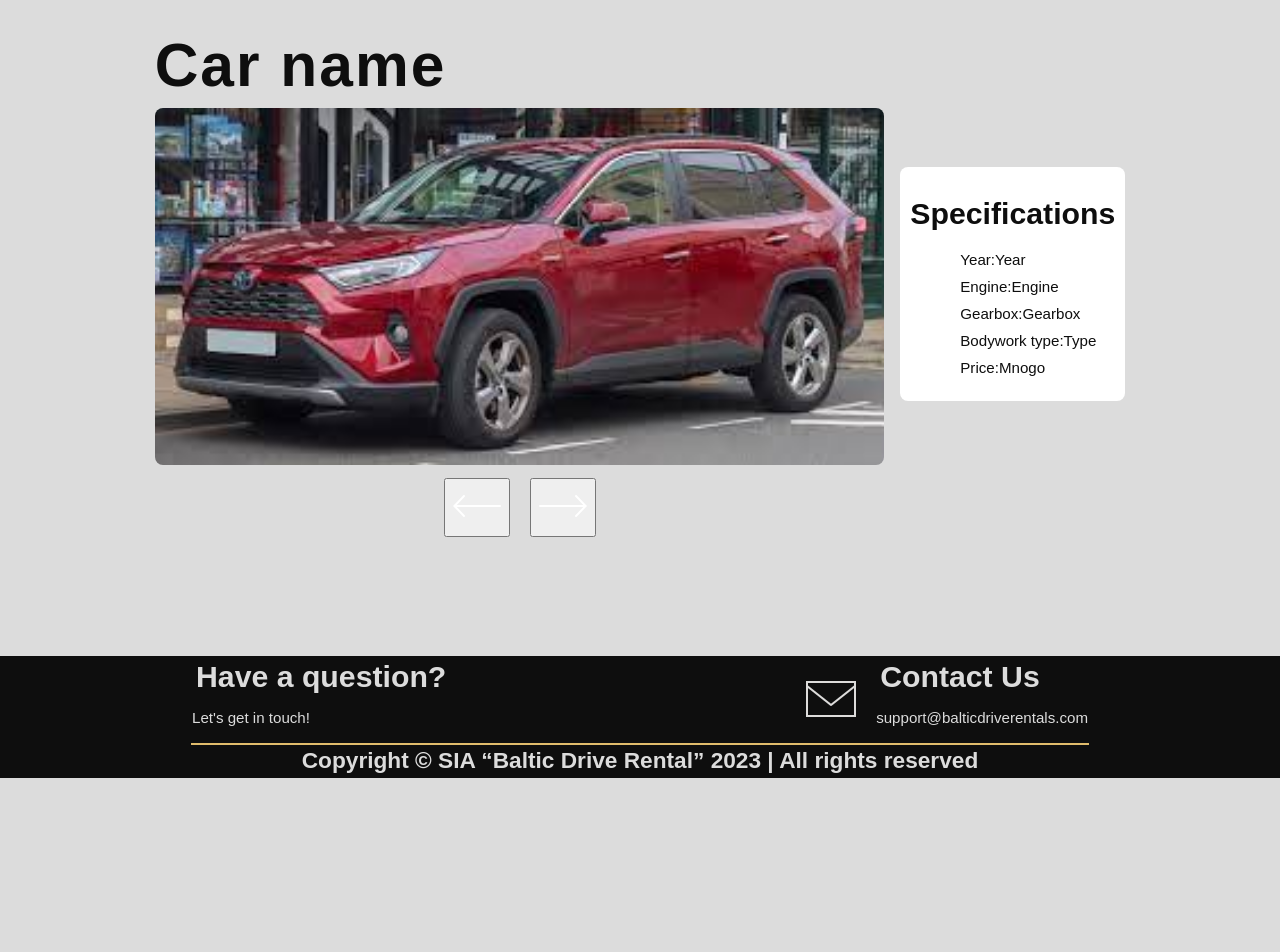
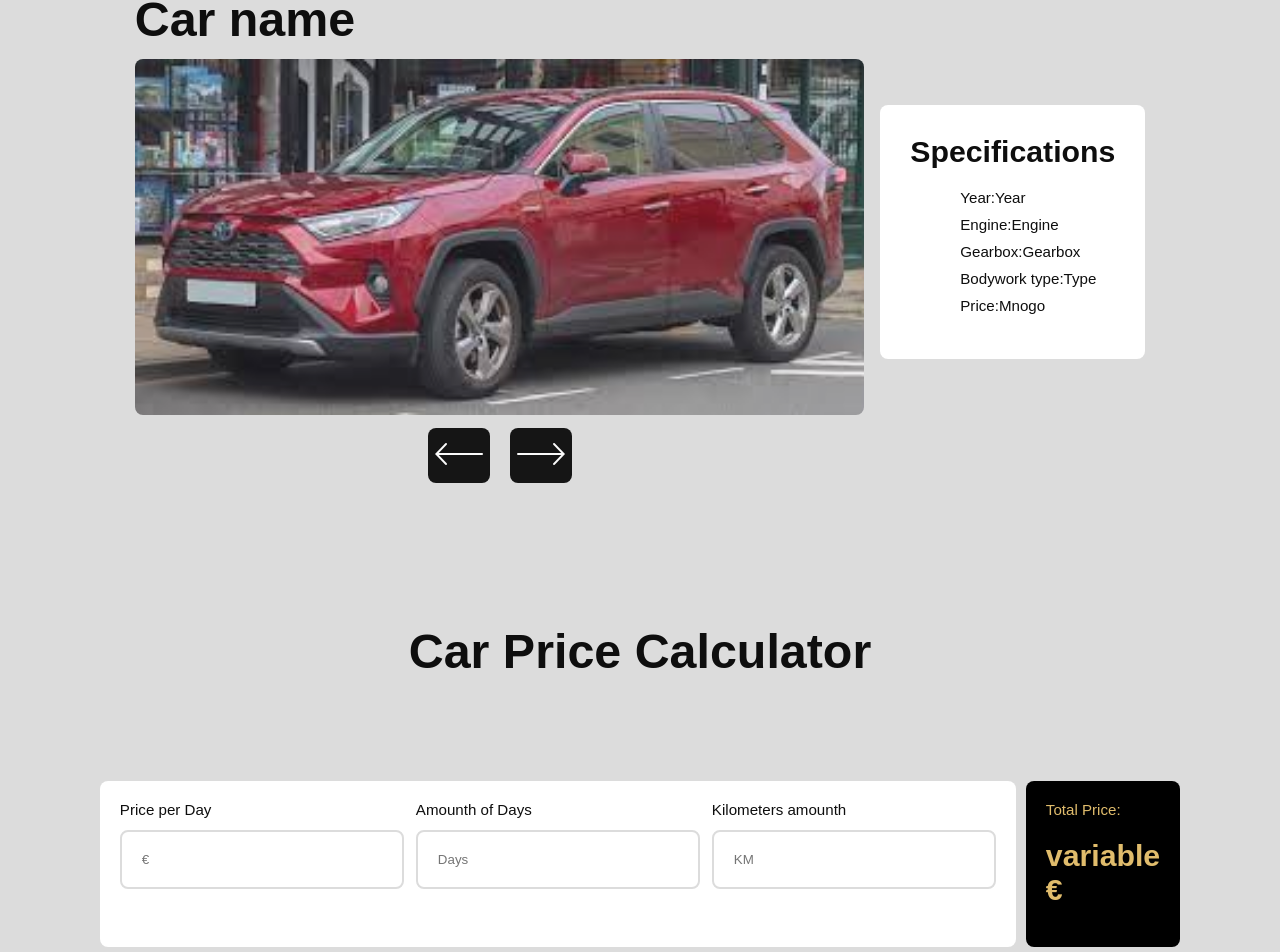
Before and after one commit to Dimitrijevs/baltic-drive-rentals, a Vue app: page /car-var in a window 1280 px wide. Shown: the part 139-1091 px from the top of the page. Before the commit the page ends 917 px from the top, so only its background shows below. Built offline with nearby package versions, Linux system fonts and the light colour scheme.

Commit message:
finished main page

```diff
--- a/src/App.vue
+++ b/src/App.vue
@@ -91,4 +91,34 @@ body {
 .bottom {
     margin-bottom: 8%;
 }
+
+.fadeInRight {
+    animation: fadeInRight 2s ease;
+}
+
+@keyframes fadeInRight {
+    from {
+      opacity: 0;
+      transform: translateX(100%);
+    }
+    to {
+      opacity: 1;
+      transform: translateX(0);
+    }
+}
+
+.fadeInTop {
+    animation: fadeInTop 2s ease;
+}
+
+@keyframes fadeInTop {
+    from {
+      opacity: 0;
+      transform: translateY(-100%);
+    }
+    to {
+      opacity: 1;
+      transform: translateY(0);
+    }
+}
 </style>
--- a/src/views/HomeView.vue
+++ b/src/views/HomeView.vue
@@ -1,6 +1,6 @@
 <template>
   <div class="top-container">
-      <div class="text-container">
+      <div class="text-container fadeInTop">
         <div>
           <h1 class="header-style">Mobility when you need it!</h1>
         </div>
@@ -8,7 +8,7 @@
           <a href="https://play.google.com/store/apps/details?id=com.primeleasing.citybee&hl=en&pli=1">Download App!</a>
       </div>
       <div class="image-container">
-          <img class="img-zoom" :src="require('@/assets/car1.jpg')" alt="#">
+          <img class="img-zoom fadeInRight" :src="require('@/assets/car1.jpg')" alt="#">
       </div>
   </div>
 
@@ -51,7 +51,7 @@
             that most of the time stand still and fill neighborhoods and streets.
         </p>
     </div>
-    <img class="img-zoom" :src="require('@/assets/car2.jpg')" alt="">
+    <img class="img-zoom fadeInRight" :src="require('@/assets/car2.jpg')" alt="">
   </div>
 
   <div class="user-choices">
@@ -73,18 +73,14 @@
   <div class="reviews">
     <h1 class="header-style">Our Reviews</h1>
     <div class="user-box gradient">
-      <img class="img-zoom" :src="require('@/assets/1-whiteWoman.png')" alt="#">
-      <h1 id="author">Author name</h1>
-      <p id="info">
-        Lorem, ipsum dolor sit amet consectetur adipisicing elit.
-        Rerum obcaecati iusto aperiam officia quasi ratione
-        facere incidunt dolores maiores sint.
-      </p>
+      <img class="img-zoom" :src="require(`@/assets/${reviews[currentItem].photo}`)" alt="#">
+      <h1 id="author">{{ reviews[currentItem].name }}</h1>
+      <p id="info">{{ reviews[currentItem].review }}</p>
       <div class="button-container">
-        <button class="prev-btn">
+        <button class="prev-btn" @click="changeReview('prev')">
           <img :src="require('@/assets/arrow-left.png')" alt="" />
         </button>
-        <button class="next-btn">
+        <button class="next-btn" @click="changeReview('next')">
           <img :src="require('@/assets/arrow-right.png')" alt="" />
         </button>
       </div>
@@ -116,26 +112,55 @@ export default {
   data() {
     return {
       userChoices: [
-        { id: 1, title: "Volkswagen Polo", price: "14€ / Day", photo: "vw-polo.jpg" },
-        { id: 2, title: "Toyota rav4", price: "40€ / Day", photo: "toyota-rav4.jpeg" },
-        {id: 3, title: "Volkswagen Arteon", price: "32€ / Day", photo: "vw-arteon.jpeg"},
-        {id: 4, title: "Tesla Model 3 Long Range", price: "50€ / Day", photo: "tesla-3.jpeg"},
-        {id: 5, title: "BMW 320i", price: "35€ / Day", photo: "bmw-3series.jpeg"},
-        {id: 6, title: "Audi A4", price: "38€ / Day", photo: "audi-a4.jpeg"}
+        { id: 1, title: "Volkswagen Polo", price: "14€ / Day + 0.22€ / KM", photo: "vw-polo.jpg" },
+        { id: 2, title: "Toyota rav4", price: "40€ / Day + 0.34€ / KM", photo: "toyota-rav4.jpeg" },
+        {id: 3, title: "Volkswagen Arteon", price: "32€ / Day + 0.26€ / KM", photo: "vw-arteon.jpeg"},
+        {id: 4, title: "Tesla Model 3 Long Range", price: "50€ / Day + 0.48€ / KM", photo: "tesla-3.jpeg"},
+        {id: 5, title: "BMW 320i", price: "35€ / Day + 0.32€ / KM", photo: "bmw-3series.jpeg"},
+        {id: 6, title: "Audi A4", price: "38€ / Day + 0.42€ / KM", photo: "audi-a4.jpeg"}
       ],
       reviews: [
-        {id: 1, name: "Ktoto chtoto 1", photo: "1-whiteWoman.png"},
-        {id: 2, name: "Ktoto chtoto 2", photo: "2-whiteWoman.png"},
-        {id: 3, name: "Ktoto chtoto 3", photo: "3-blackMan.png"},
-        {id: 4, name: "Ktoto chtoto 4", photo: "4-asianMan.png"}
+        {
+          id: 1,
+          name: "Emily Harrison",
+          review: "Baltics Rentals exceeded expectations. Their cars were clean, well-maintained, and the rental process was hassle-free. Exceptional service for short-term car rentals, highly recommended.",
+          photo: "1-whiteWoman.png"
+        },
+        {
+          id: 2,
+          name: "Olivia Martinez",
+          review: "Baltics Rentals provided me with a top-notch car for a weekend getaway. Convenient, friendly, and affordable. I'll definitely choose them for my next trip.",
+          photo: "2-whiteWoman.png"
+        },
+        {
+          id: 3,
+          name: "Samuel Anderson",
+          review: "Using Baltics Rentals for a short-term car rental was seamless. Their vehicles were in excellent condition, and the staff was friendly and efficient. A reliable choice for quick rentals.",
+          photo: "3-blackMan.png"
+        },
+        {
+          id: 4,
+          name: "Benjamin Cooper",
+          review: "I rented a car from Baltics Rentals for a short trip, and it was a fantastic experience. The car was spotless, and the process was quick. I'll use them again for sure.",
+          photo: "4-asianMan.png"
+        }
       ],
       currentItem: 0,
     };
+  },
+  methods: {
+    changeReview(direction) {
+      if (direction === 'prev') {
+        this.currentItem = (this.currentItem - 1 + this.reviews.length) % this.reviews.length;
+      } else if (direction === 'next') {
+        this.currentItem = (this.currentItem + 1) % this.reviews.length;
+      }
+    }
   }
-};
+}
 </script>
 
-<style>
+<style scoped>
   .top-container {
       display: flex;
       margin-top: 6%;
--- a/src/views/carView.vue
+++ b/src/views/carView.vue
@@ -2,17 +2,17 @@
     <div class="main-container">
         <div class="left">
             <div class="top">
-                <h1>Car name</h1>
+                <h1 class="header-style top">Car name</h1>
             </div>
             <div class="bottom">
-                <div class="img">
+                <div class="img img-zoom">
                     <img :src="require('@/assets/toyota-rav4.jpeg')" alt="main-img">
                 </div>
-                <div class="button-container">
-                    <button class="prev-btn">
+                <div class="button-container text-center">
+                    <button class="prev-btn img-zoom">
                         <img :src="require('@/assets/arrow-left.png')" alt="" />
                     </button>
-                    <button class="next-btn">
+                    <button class="next-btn img-zoom">
                         <img :src="require('@/assets/arrow-right.png')" alt="" />
                     </button>
                 </div>
@@ -45,6 +45,32 @@
             </ul>
         </div>
     </div>
+
+    <h1 class="header-style text-center bottom">Car Price Calculator</h1>
+
+    <div class="bottom-bottom">
+        <div class="bottom-left">
+            <div class="flex">
+                <label for="">Price per Day</label>
+                <input type="number" placeholder="€">
+            </div>
+
+            <div class="flex">
+                <label for="">Amounth of Days</label>
+                <input type="number" placeholder="Days">
+            </div>
+
+            <div class="flex">
+                <label for="">Kilometers amounth</label>
+                <input type="number" placeholder="KM">
+            </div>
+        </div>
+
+        <div class="bottom-right">
+            <label for="">Total Price:</label>
+            <h1> variable €</h1>
+        </div>
+    </div>
 </template>
 
 <script>
@@ -55,7 +81,7 @@
 
 .main-container {
     width: 95%;
-    margin: 8% auto 4%;
+    margin: 4% auto 4%;
     display: flex;
     justify-content: center;
     align-items: center;
@@ -66,27 +92,11 @@
     margin-right: 8px;
 }
 
-.main-container .left .top {
-    display: flex;
-}
-
-.main-container .left .top h1 {
-    font-size: 4rem;
-    letter-spacing: 2px;
-    margin: 8px 0;
-}
-
-.main-container .left .bottom .img {
-    width: 100%;
-}
-
-.main-container .left .bottom .button-container {
-    display: flex;
-    justify-content: center;
-}
-
 .main-container .left .bottom .button-container button {
     margin: 10px;
+    border: none;
+    background-color: #000;
+    border-radius: 8px;
 }
 
 .main-container .left .bottom .img img {
@@ -97,8 +107,12 @@
 .main-container .right {
     margin-left: 8px;
     background-color: #fff;
-    padding: 10px;
+    padding: 30px;
     border-radius: 8px;
+}
+
+.main-container .right h1 {
+    margin-top: 0;
 }
 
 .main-container .right ul li{
@@ -110,4 +124,48 @@
 .main-container .right ul li p {
     margin: 0;
 }
+
+.bottom-bottom {
+    display: flex;
+    justify-content: center;
+    width: 80%;
+    margin: 0 auto 8%;
+}
+
+.bottom-bottom input {
+    width: 240px;
+    padding: 20px;
+    border: 2px solid var(--white);
+    border-radius: 8px;
+    margin-top: 12px;
+}
+
+.bottom-bottom .bottom-left {
+    display: flex;
+    background-color: #fff;
+    border-radius: 8px;
+    padding: 20px;
+    margin-right: 10px;
+}
+
+.bottom-bottom .bottom-right {
+    background-color: #000;
+    border-radius: 8px;
+    padding: 20px;
+}
+
+.bottom-bottom .bottom-right label,
+.bottom-bottom .bottom-right h1 {
+    color: var(--skin);
+}
+
+.bottom-bottom .bottom-left .flex {
+    display: flex;
+    flex-direction: column;
+}
+
+.bottom-bottom .bottom-left .flex:first-child,
+.bottom-bottom .bottom-left .flex:nth-child(2) {
+    margin-right: 12px;
+}
 </style>
--- a/src/views/historyView.vue
+++ b/src/views/historyView.vue
@@ -1,5 +1,5 @@
 <template>
-    <h1 class="header-style text-center top">Our History!</h1>
+    <h1 class="header-style text-center top fadeInTop">Our History!</h1>
     <div class="timeline">
         <div class="history-container container-left-container">
             <img :src="require('@/assets/google.png')" alt="#">
--- a/src/views/rentalTermsView.vue
+++ b/src/views/rentalTermsView.vue
@@ -1,5 +1,5 @@
 <template>
-    <h1 class="text-center top header-style">Rental Terms and Conditions</h1>
+    <h1 class="text-center top header-style fadeInTop">Rental Terms and Conditions</h1>
     <div class="container">
         <div class="text text-center gradient img-zoom">
             <h3>Rental Agreement</h3>
@@ -53,7 +53,7 @@
         width: 70%;
         padding: 30px;
         border-radius: 8px;
-        line-height: 1.6rem;
+        line-height: 1.4rem;
         letter-spacing: 1.2px;
     }
 
```
Also changed, not shown: src/views/ourCarListView.vue (+156 -6 lines).
